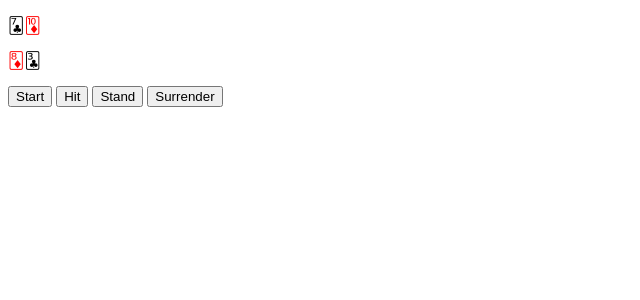
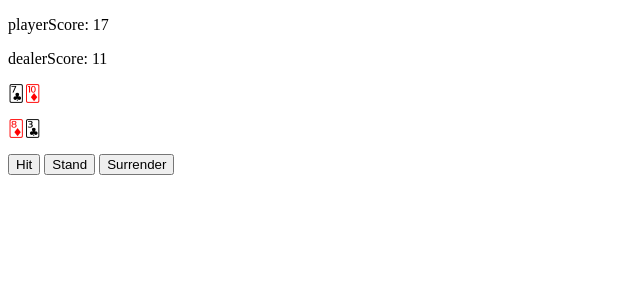
Before and after one commit to awet-dev/php-blackjack, a PHP site: page / in a window 1280 px wide. Shown: the top 300 px of the page, without its empty margins (0-640 px from the left). Run offline with PHP 8.4, Linux system fonts and the light colour scheme.

Commit message:
interchangable buttons
i make the buttons to be active if the game is on

```diff
--- a/Player.php
+++ b/Player.php
@@ -14,15 +14,13 @@ class Player {
     function hit (Deck $deck) {
         array_push($this->card, $deck->drawCard());
         if ($this->getScore() > 21) {
-            $this->hasLost();
+            $this->lost = true;
         } else {
-            echo "player lost";
             return $this->card;
         }
     }
     function surrender () {
         $this->lost = true;
-        echo "player lost";
     }
 
     function getScore () {
@@ -34,7 +32,7 @@ class Player {
     }
 
     function hasLost () {
-        $this->lost = true;
+        return $this->lost;
     }
 
     function getCard () {
--- a/index.php
+++ b/index.php
@@ -43,6 +43,10 @@ if (isset($_POST['stand'])) {
     <title>Document</title>
 </head>
 <body>
+<div class="score">
+    <p class="playerScore"><?php echo "playerScore: ".$player->getScore()?></p>
+    <p class="dealerScore"><?php echo "dealerScore: ".$dealer->getScore()?></p>
+</div>
 <div class="card-display">
     <p><?php foreach($player->getCard($deck) AS $card) {
             echo $card->getUnicodeCharacter(true);
@@ -51,11 +55,17 @@ if (isset($_POST['stand'])) {
             echo $card->getUnicodeCharacter(true);
         }?></p>
 </div>
+<div class="result"><?php if($player->hasLost()) { echo "player has lost";}
+    if($dealer->hasLost()) {echo "dealer has lost";}
+?></div>
 <form action="" method="post">
-    <input name="start" type="submit" value="Start">
-    <input name="hit" type="submit" value="Hit">
-    <input name="stand" type="submit" value="Stand">
-    <input name="surrender" type="submit" value="Surrender">
+    <?php if($player->hasLost() || $dealer->hasLost()) :?>
+        <input name="start" type="submit" value="Start">
+    <?php else :?>
+        <input name="hit" type="submit" value="Hit">
+        <input name="stand" type="submit" value="Stand">
+        <input name="surrender" type="submit" value="Surrender">
+    <?php endif; ?>
 </form>
 </body>
 </html>
```
